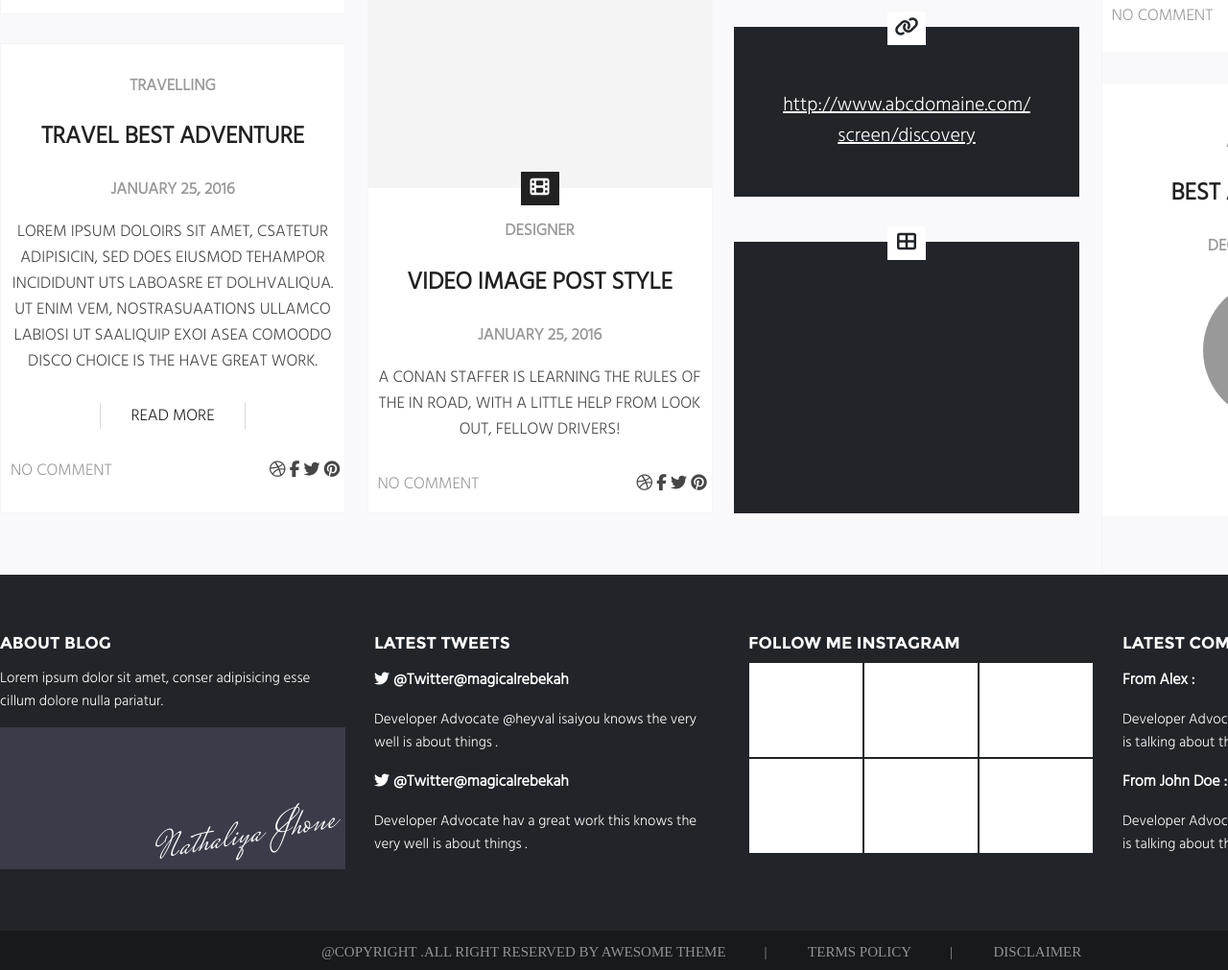
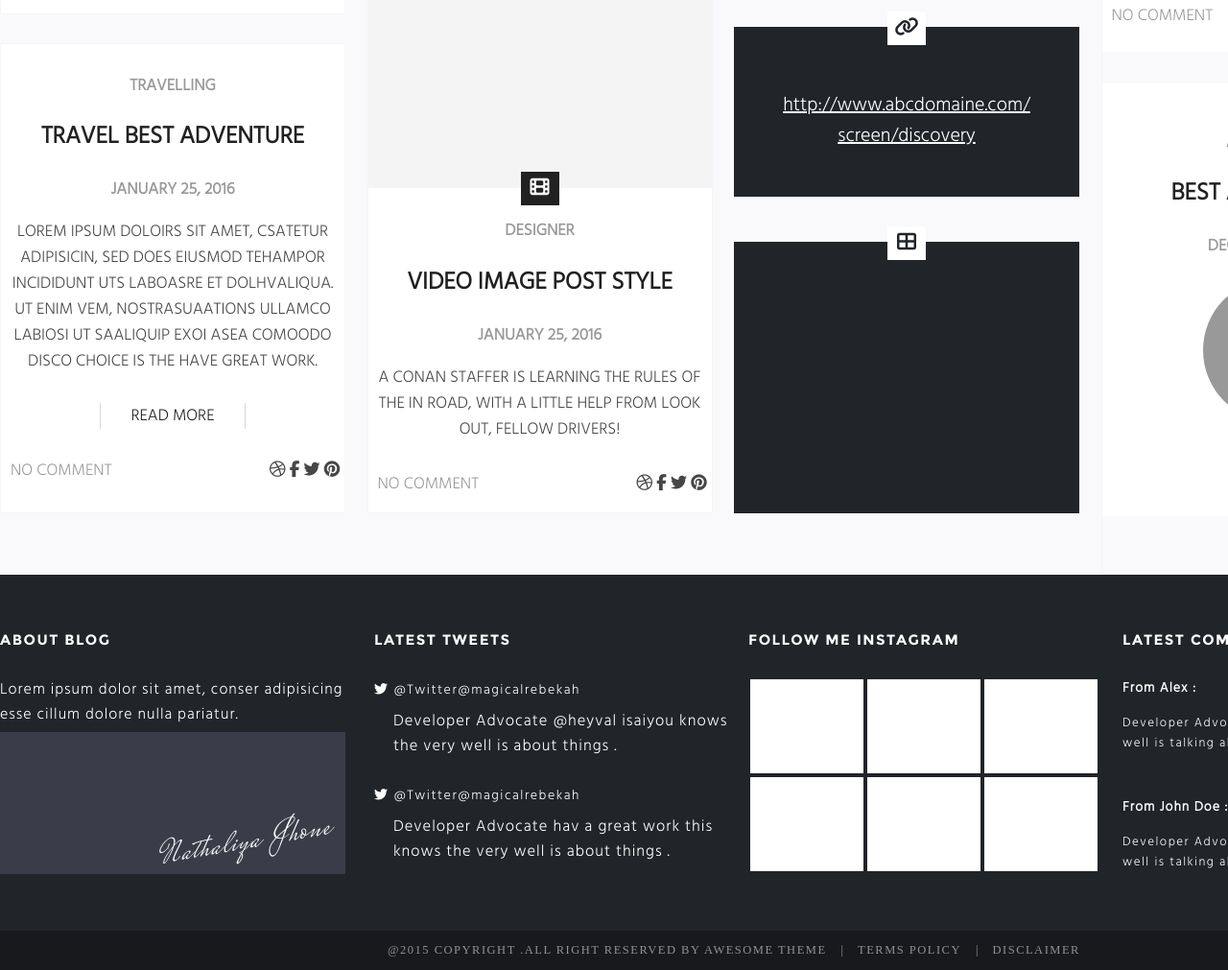
Before and after one commit to ipriver/css-layout, a plain HTML site: page layout-workshop/index.html in a window 1280 px wide. Shown: the part 1852-2863 px from the top of the page at 96% size. Drawn offline with Linux system fonts and the light colour scheme.

Commit message:
workshop: footer remastered

```diff
--- a/layout-workshop/css/style.css
+++ b/layout-workshop/css/style.css
@@ -493,135 +493,170 @@ main .content .main-content .mc-4 ul li:nth-child(3) {
 
 footer {
   margin-top:-412px;
+  width: 100%;
   height: 412px;
-  width: 100%;
+  box-sizing: border-box;
   background-color: #212429;
   overflow: hidden;
-  box-sizing: border-box;
 }
 
-ul,li,nav,div {
+ul,
+li,
+nav,
+div {
   margin:0;
   padding:0;
   list-style-type: none;
 }
 
 footer .content {
-  font-family: 'Hindlight', Arial, sans-serif;
-  font-size: 1.5rem;
   position:relative;
   min-height: 371px;
-  color: white;
+  color: #ffffff;
+  font-family: 'Hindlight', Arial, sans-serif;
+  font-size: 1.6rem;
+  letter-spacing: 1px;
 }
 
 footer .content article {
   margin-top:46px;
-  margin-right: 30px;
-  width: 360px;
+  margin-right: 20px;
   float:left;
+  width: 370px;
   overflow: hidden;
+}
+footer .content .first-block p {
+  margin: 0;
+  margin-bottom: 5px;
 }
 footer .content article:nth-child(4) {
   margin-right:0px;
-
 }
 
 footer .content article::after {
-  content:'';
-  clear:both;
-  display:block;
-  overflow: hidden;
+  content: '';
+  display: block;
+  clear: both;
 }
 
 
 footer .content article h2 {
+  margin-bottom: 30px;
   font-family: 'Monsterrat';
-  font-size: 1.73rem;
-  margin-bottom:10px;
+  font-size: 1.5rem;
   text-transform: uppercase;
+  letter-spacing: 1.5px;
 }
 
-footer .content article h3 {
-  font-size: 1.6rem;
+footer .content article a {
+  font-size: 1.4rem;
+  letter-spacing: 1.5px;
+  color: inherit;
+  text-decoration: none;
+}
+footer .content article a::before {
+  content: '\f099';
+  font-family: "FontAwesome";
+}
+footer .content article a:hover {
+  color: #d7d7d7;
+}
+
+footer .content .tweets p {
+  margin: 7px 0px 25px 20px;
+  font-size: 1.65rem;
 }
 
 footer .content article .nathaliya-block {
+  position: relative;
+  width: 360px;
+  height: 148px;
+  background-color: #3a3c49;
   font-family: 'MRS', Arial, sans-serif;
   color: #f9f9fb;
-  font-size: 4rem;
-  height: 148px;
-  width: 360px;
-  background-color: #3a3c49;
-  position: relative;
+  font-size: 3.5rem;
 }
 
 footer .content article .nathaliya-block p{
   position: absolute;
-  left: 45%;
-  top: 30%;
+  left: 46%;
+  top: 60%;
   transform: rotate(-10deg)
 }
 
 footer .content .instagram {
-  width: 360px;
+  margin-left: 0px;
+  width: 370px;
+  box-sizing: border-box;
 }
 
 footer .content article .intagram-photo {
+  margin:2px;
   display: block;
   float:left;
   width:118px;
   height:98px;
-  margin:1px;
-  background-color: white
+  background-color: #ffffff;
 }
 
-footer .content article .intagram-photo:hover {
-  box-sizing: border-box;
-  border: 10px solid #0442a9;
+.content .intagram-photo:hover {
+  background-color:  #d7d7d7;
 }
+footer .content .comments {
+  width: 360px;
+}
+
+footer .content .comments h3{
+  font-size: 1.4rem;
+}
+footer .content .comments p {
+  margin: 0;
+  margin-bottom: 45px;
+  font-size: 1.3rem;
+  letter-spacing: 1.5px;
+}
+
 
 footer .copyright {
   width:100%;
-  height:41px;
+  max-height:41px;
   background-color: #17191c;
 }
 
 footer .copyright section {
-
+  margin: 0 auto;
   width:1350px;
-  height:41px;
-  margin: 0 auto;
+  max-height:41px;
 }
 
 footer .copyright section nav {
-  overflow: hidden;
   margin: 0 auto;
-  width:900px;
-  line-height: 3;
+  box-sizing: border-box;
+  width: max-content;
+  line-height: 41px;
 
 }
 
 footer .copyright section nav a{
-  font-size: 1.5rem;
-  margin:0 20px;
+  font-size: 1.25rem;
   color: #929293;
   text-decoration: none;
   text-transform: uppercase;
-  text-align: center;
+  letter-spacing: 1.5px;
 }
 
-footer .copyright section nav a:nth-child(2):hover {
-  color: white;
-}
-footer .copyright section nav a:nth-child(3):hover {
-  color: white;
+footer .copyright section nav a:not(:nth-child(1)):hover {
+  color: #ffffff;
 }
 
-footer .copyright section nav a::after {
+footer .copyright section nav a:not(:nth-child(3)) {
+  margin-right: 30px;
+}
+footer .copyright section nav a:not(:nth-child(3))::after {
+  position: absolute;
+  margin-left: 15px;
   content: '|';
-  padding-left: 40px;
 }
-
-footer .copyright section nav a:last-child::after {
-  content: '';
+footer .copyright section nav a:hover::after {
+  color: #929293;
 }
--- a/layout-workshop/index.html
+++ b/layout-workshop/index.html
@@ -210,24 +210,25 @@
 				</ul>
 			</section>
 		</main>
+
 		<footer>
 			<section class="content">
-				<article>
+				<article class="first-block">
 					<h2>About Blog</h2>
 					<p>Lorem ipsum dolor sit amet, conser adipisicing  esse cillum dolore nulla pariatur.</p>
 					<div class="nathaliya-block">
 						<p>Nathaliya Jhone</p>
 					</div>
 				</article>
-				<article>
+				<article class="tweets">
 					<h2>Latest Tweets</h2>
 					<ul>
 						<li>
-							<h3><i class="fa fa-twitter" aria-hidden="true"></i> @Twitter@magicalrebekah</h3>
+							<a href="#"> @Twitter@magicalrebekah</a>
 							<p>Developer Advocate @heyval isaiyou knows the very well is about things .</p>
 						</li>
 						<li>
-							<h3><i class="fa fa-twitter" aria-hidden="true"></i> @Twitter@magicalrebekah</h3>
+							<a href="#"> @Twitter@magicalrebekah</a>
 							<p>Developer Advocate hav a great work this knows the very well is about things .</p>
 						</li>
 					</ul>
@@ -235,15 +236,15 @@
 				<article class="instagram">
 					<h2>Follow me instagram</h2>
 					<ul>
-						<li><a href="" class="intagram-photo"></a></li>
-						<li><a href="" class="intagram-photo"></a></li>
-						<li><a href="" class="intagram-photo"></a></li>
-						<li><a href="" class="intagram-photo"></a></li>
-						<li><a href="" class="intagram-photo"></a></li>
-						<li><a href="" class="intagram-photo"></a></li>
+						<li><a  href="#" class="intagram-photo"></a></li>
+						<li><a href="#" class="intagram-photo"></a></li>
+						<li><a href="#" class="intagram-photo"></a></li>
+						<li><a href="#" class="intagram-photo"></a></li>
+						<li><a href="#" class="intagram-photo"></a></li>
+						<li><a href="#" class="intagram-photo"></a></li>
 					</ul>
 				</article>
-				<article>
+				<article class="comments">
 					<h2>Latest comment</h2>
 					<ul>
 						<li>
@@ -261,9 +262,9 @@
 			<div class="copyright">
 				<section>
 					<nav>
-						<a>@Copyright .All right reserved by Awesome Theme</a>
-						<a href="">Terms Policy</a>
-						<a href="">Disclaimer</a>
+						<a>@2015 Copyright .All right reserved by Awesome Theme</a>
+						<a href="#">Terms Policy</a>
+						<a href="#">Disclaimer</a>
 					</nav>
 				</section>
 			</div>
```
